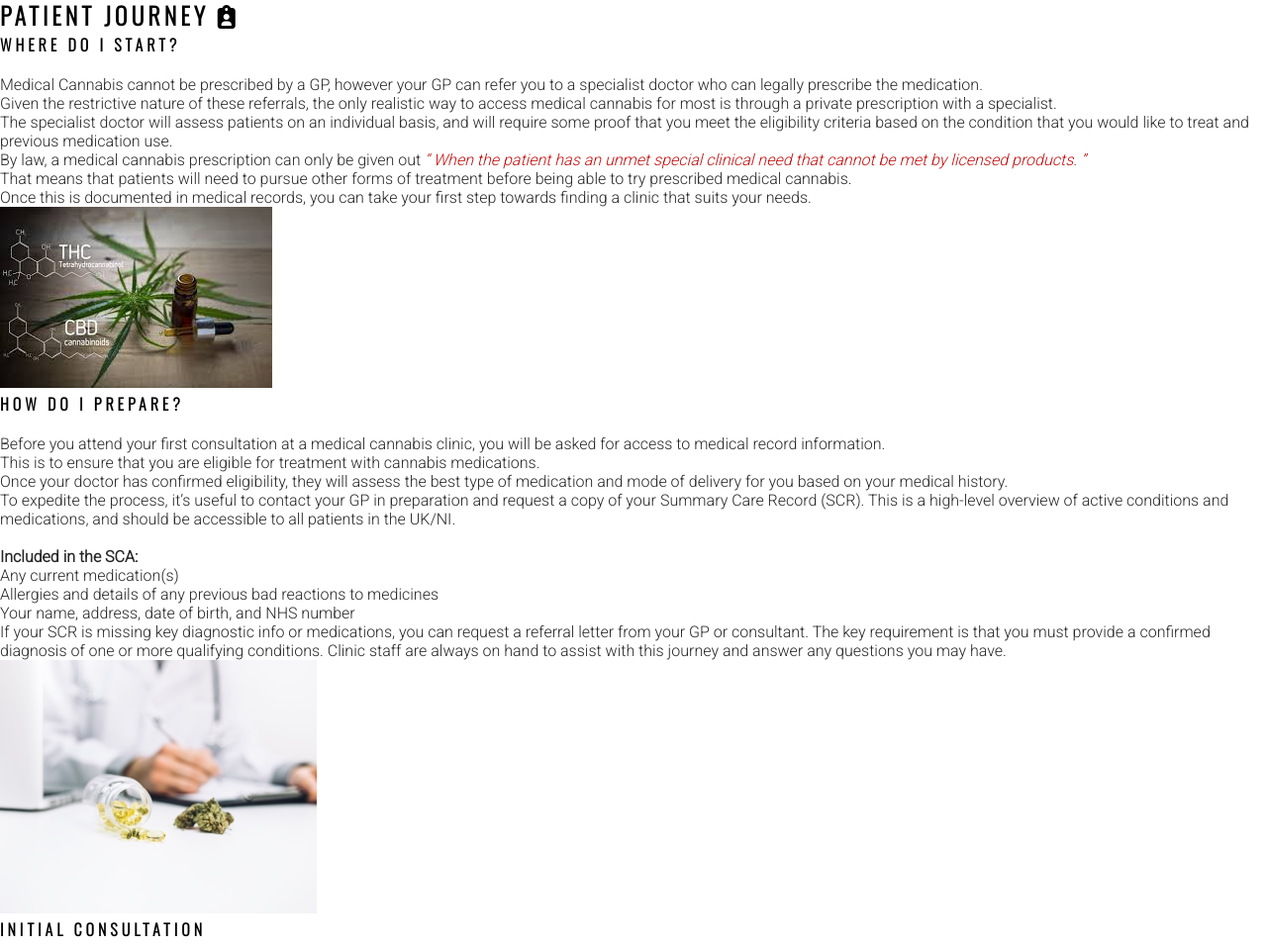
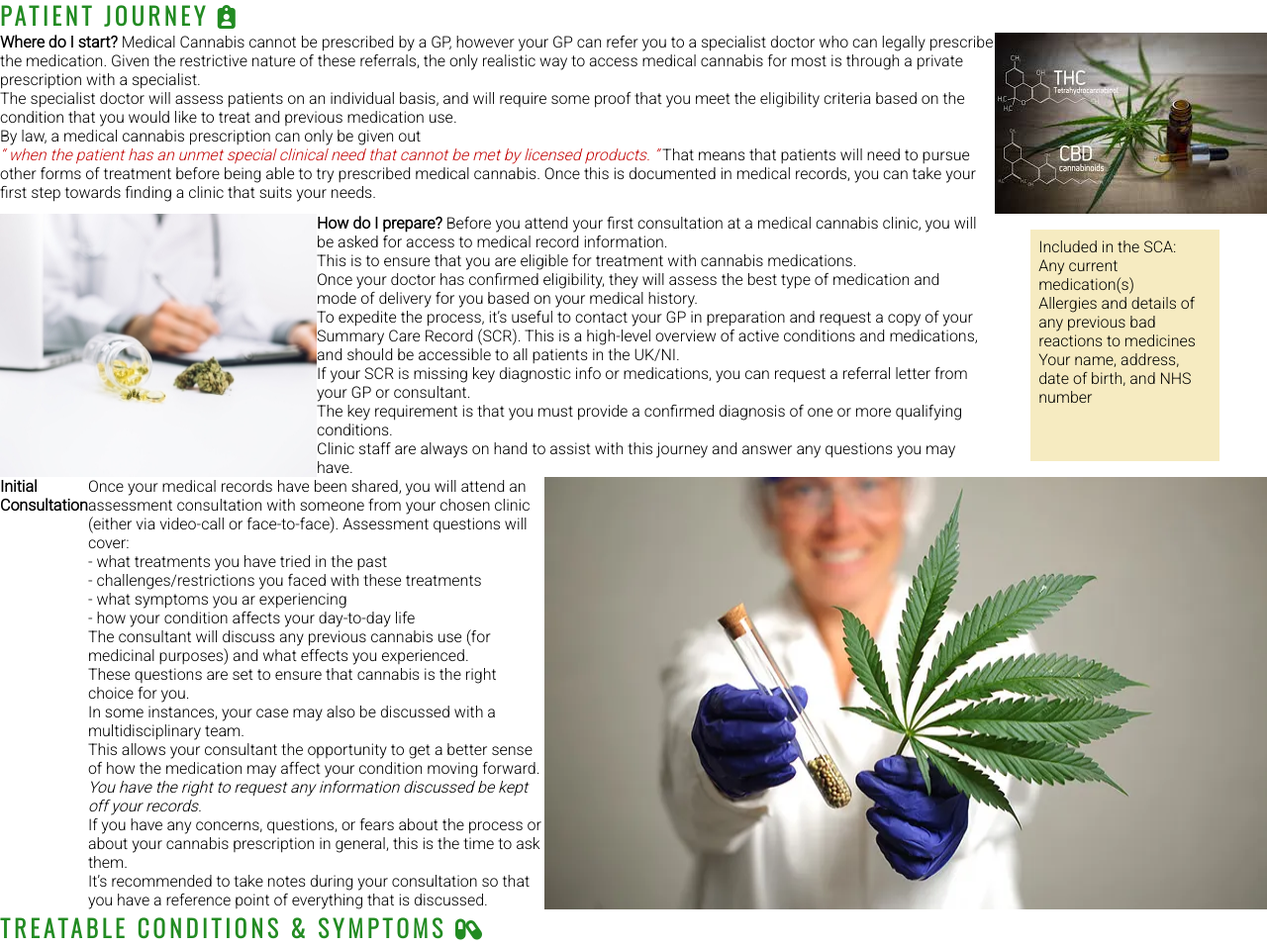
Before and after one commit to Dmp-86/CannaMed, a plain HTML site: page index.html in a window 1280 px wide. Shown: the part 1266-2224 px from the top of the page at 99% size. Drawn offline with nearby package versions, Linux system fonts and the light colour scheme.

Commit message:
Remove sections and replace with divs to better style main info

```diff
--- a/assets/css/style.css
+++ b/assets/css/style.css
@@ -162,15 +162,15 @@ animation-fill-mode:forwards;
 }
 
 /* patient journey styling */
-.steps {
+/* .steps {
     width: calc(100%/3);
     background-color: rgba(166, 247, 166, 0.6);
     color: black;
-    /* float: left; */
+    float: left;
     margin: 5px;
-    /* display: block;
+    display: block;
     margin-left: auto;
-    margin-right: auto; */
+    margin-right: auto;
     padding: 1em;
 }
 
@@ -181,7 +181,7 @@ animation-fill-mode:forwards;
 
 .steps li {
     list-style-type: none;
-}
+} */
 
 #patient-journey {
     width: 100%;
@@ -190,18 +190,26 @@ animation-fill-mode:forwards;
 }
 
 
-#patient-journey h2, h4{
+/* #patient-journey h2, h4{
     color: black;
-}
-
-/* #starting{
-    padding-top: 30px;
-    width: 33%;
-    float: left;
-    margin:0 1px;
-    display: inline-block;
 } */
 
+.start{
+    display: flex;
+    /* align-items: center; */
+    flex-direction: row;
+    color: black;
+    font-weight: 400;
+
+}
+blockquote{
+    margin: 1em 3em;
+    padding: .5em;
+    background-color: #f6ebc1;
+}
+    blockquote p {
+        margin: 0;
+}
 /* #preparing{
     padding-top: 30px;
     width: 33%;
--- a/index.html
+++ b/index.html
@@ -58,43 +58,32 @@
                 <i class="fa-solid fa-clipboard-user"></i>
             </h2>
             <!-- <div id="patient-steps"> -->
-
-            <h4>
-                Where do I start?
-            </h4>
-            <br>
+         <div class="start">
             <p>
-                Medical Cannabis cannot be prescribed by a GP, however your GP can refer you to a specialist doctor who can legally prescribe the medication.
-                <br>
+                <b>Where do I start?</b> Medical Cannabis cannot be prescribed by a GP, however your GP can refer you to a specialist doctor who can legally prescribe the medication.
             Given the restrictive nature of these referrals, the only realistic way to access medical cannabis for most is through a private prescription with a specialist. <br>
             The specialist doctor will assess patients on an individual basis, and will require some proof that you meet the eligibility criteria based on the condition that you would like to treat and previous medication use. <br>
             By law, a medical cannabis prescription can only be given out
             <q>
-                When the patient has an unmet special clinical need that cannot be met by licensed products.
+                when the patient has an unmet special clinical need that cannot be met by licensed products.
             </q>
-            <br>
             That means that patients will need to pursue other forms of treatment before being able to try prescribed medical cannabis.
-            <br>
             Once this is documented in medical records, you can take your first step towards finding a clinic that suits your needs.
         </p>
-            <img src="./assets/images/thc-cbd.jpg">
+        <img src="./assets/images/thc-cbd.jpg">
+    </div>
+<div class="start">
+    <img src="./assets/images/medical-canna2.jpg">
+            <p>
+                <b>How do I prepare?</b>
+            Before you attend your first consultation at a medical cannabis clinic, you will be asked for access to medical record information.<br>
+            This is to ensure that you are eligible for treatment with cannabis medications. <br>
+            Once your doctor has confirmed eligibility, they will assess the best type of medication and mode of delivery for you based on your medical history. <br>
+            To expedite the process, it’s useful to contact your GP in preparation and request a copy of your Summary Care Record (SCR). This is a high-level overview of active conditions and medications, and should be accessible to all patients in the UK/NI. <br>
 
-            <h4>
-                How do I prepare?
-            </h4>
-            <br>
-            <p>
-                Before you attend your first consultation at a medical cannabis clinic, you will be asked for access to medical record information.
-                <br>
-            This is to ensure that you are eligible for treatment with cannabis medications.
-            <br>
-            Once your doctor has confirmed eligibility, they will assess the best type of medication and mode of delivery for you based on your medical history.
-            <br>
-            To expedite the process, it’s useful to contact your GP in preparation and request a copy of your Summary Care Record (SCR). This is a high-level overview of active conditions and medications, and should be accessible to all patients in the UK/NI.
-            <br>
-            <br>
-            <b>Included in the SCA:</b><br>
-        <ul>
+
+            <!-- <b>Included in the SCA:</b><br> -->
+        <!-- <ul>
             <li>
                 Any current medication(s)
             </li>
@@ -106,16 +95,21 @@
             <li>
                 Your name, address, date of birth, and NHS number
             </li>
-        </ul>
-            If your SCR is missing key diagnostic info or medications, you can request a referral letter from your GP or consultant.
-            The key requirement is that you must provide a confirmed diagnosis of one or more qualifying conditions.
-            Clinic staff are always on hand to assist with this journey and answer any questions you may have.
+        </ul> -->
+            If your SCR is missing key diagnostic info or medications, you can request a referral letter from your GP or consultant.<br>
+            The key requirement is that you must provide a confirmed diagnosis of one or more qualifying conditions. <br>
+            Clinic staff are always on hand to assist with this journey and answer any questions you may have. <br>
+            <blockquote>
+                Included in the SCA:<br>
+                    Any current medication(s)<br>
+                    Allergies and details of any previous bad reactions to medicines<br>
+                    Your name, address, date of birth, and NHS number</blockquote>
         </p>
-        <img src="./assets/images/medical-canna2.jpg">
-        <br>
-            <h4>
+    </div>
+        <div class="start">
+            <b>
                 Initial Consultation
-            </h4>
+            </b>
             <br>
            <p>
             Once your medical records have been shared, you will attend an assessment consultation with someone from your chosen clinic (either via video-call or face-to-face).
@@ -141,8 +135,9 @@
             If you have any concerns, questions, or fears about the process or about your cannabis prescription in general, this is the time to ask them.<br>
             It’s recommended to take notes during your consultation so that you have a reference point of everything that is discussed.
         </p>
-        <img src="./assets/images/doctor-medical-marijuana.webp")
-    <!-- </div>   -->
+        <img src="./assets/images/doctor-medical-marijuana.webp")>
+        </div>
+
 
 
 
```
